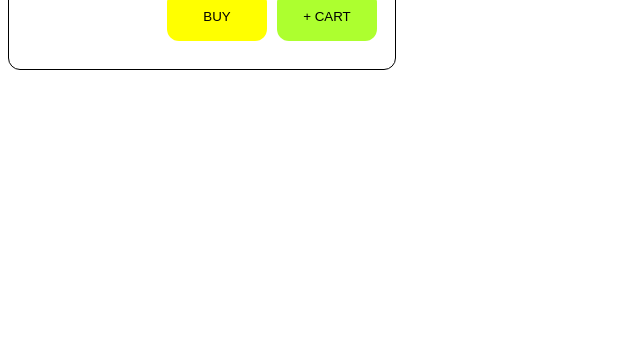
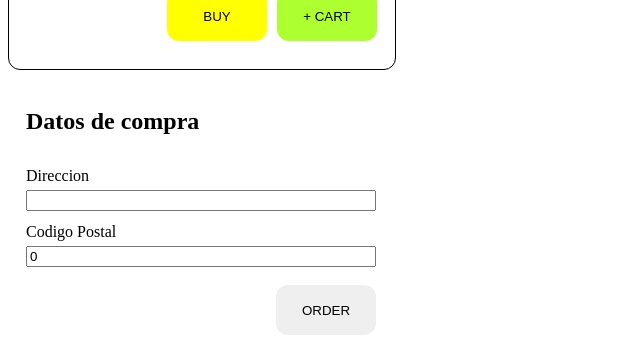
Before and after one commit to OliverZulett/Fundamentos-de-Angular-15, an Angular app: page / in a window 1280 px wide. Both pictures are taken after a click on the button "BUY". Shown: the part 483-841 px from the top of the page, without its empty margins (0-640 px from the left). Before the commit the page ends 800 px from the top, so only its background shows below. Built offline with nearby package versions, Linux system fonts and the light colour scheme.

Commit message:
two way data binding

```diff
--- a/src/app/app.module.ts
+++ b/src/app/app.module.ts
@@ -12,6 +12,7 @@ import { IconComponent } from './icon/icon.component';
 import { LinkComponent } from './link/link.component';
 import { UserCardComponent } from './user-card/user-card.component';
 import { ProductCardComponent } from './product-card/product-card.component';
+import { FormsModule } from '@angular/forms';
 
 @NgModule({
   declarations: [
@@ -28,7 +29,8 @@ import { ProductCardComponent } from './product-card/product-card.component';
   ],
   imports: [
     BrowserModule,
-    AppRoutingModule
+    AppRoutingModule,
+    FormsModule
   ],
   providers: [],
   bootstrap: [AppComponent]
--- a/src/app/product-card/product-card.component.html
+++ b/src/app/product-card/product-card.component.html
@@ -30,3 +30,25 @@
       class="product--actions__btn add">+ CART</button>
   </div>
 </div>
+
+<form
+  [style.display]="!formState ? 'none': 'flex'"
+  class="form"
+>
+  <h2>Datos de compra</h2>
+  <label for="address">Direccion</label>
+  <input
+    [(ngModel)]="address"
+    type="text"
+    name="address"
+    id="address"
+  >
+  <label for="postalCode">Codigo Postal</label>
+  <input
+    [(ngModel)]="postalCode"
+    type="number" name="postalCode" id="postalCode"
+  >
+  <div class="actions">
+    <button (click)="orderProduct()">ORDER</button>
+  </div>
+</form>
--- a/src/app/product-card/product-card.component.scss
+++ b/src/app/product-card/product-card.component.scss
@@ -62,3 +62,33 @@
 .border-btn {
   border: 1px solid black;
 }
+
+.form {
+  padding: 18px;
+  display: flex;
+  flex-direction: column;
+  width: 350px;
+
+  label {
+    margin-top: 12px;
+  }
+
+  input {
+    margin-top: 5px;
+  }
+
+  .actions {
+    margin-top: 18PX;
+    display: flex;
+    justify-content: flex-end;
+
+    button {
+      margin-left: 10px;
+      border: none;
+      height: 50px;
+      width: 100px;
+      cursor: pointer;
+      transition: ease-in-out 0.3s;
+    }
+  }
+}
--- a/src/app/product-card/product-card.component.ts
+++ b/src/app/product-card/product-card.component.ts
@@ -18,8 +18,19 @@ export class ProductCardComponent {
     filter: 'sepia(0)'
   }
 
+  formState = false
+
+  address = ''
+  postalCode = 0
+
   buyProduct() {
     console.log('compraremos un producto');
+    this.formState = true
+  }
+
+  orderProduct() {
+    console.log(`Direccion de usuario: ${this.address}`);
+    console.log(`Codigo postal: ${this.postalCode}`);
   }
 
   addToCart() {
```
